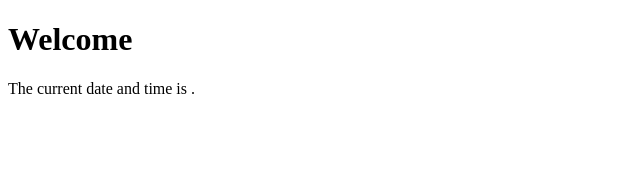
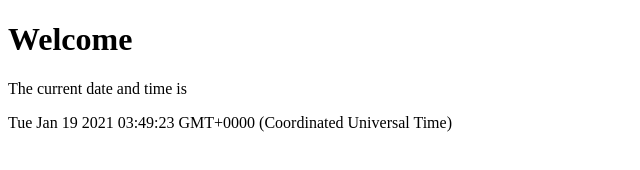
Before and after one commit to JordanT111596/Dana-Demo, a plain HTML site: page hello.html in a window 1280 px wide. Shown: the whole page, without its empty margins (0-640 px from the left). Drawn offline with nearby package versions, Linux system fonts and the light colour scheme.

Commit message:
Fixed date and time using jQuery

```diff
--- a/hello.html
+++ b/hello.html
@@ -1,12 +1,24 @@
 <!DOCTYPE html>
 <html lang="en">
+
 <head>
     <meta charset="UTF-8">
     <meta name="viewport" content="width=device-width, initial-scale=1.0">
     <title>Hello</title>
 </head>
+
 <body>
     <h1>Welcome</h1>
-    <p>The current date and time is <script>Date();</script>.</p>
+    <p>The current date and time is</p>
+    <p id="dateLine">???</p>
+    <script src="https://code.jquery.com/jquery-3.4.1.min.js"></script>
+    <script>
+        $(document).ready(function () {
+            var ptag = $("#dateLine");
+            var dateBlock = Date();
+            ptag.html(dateBlock);
+        })
+    </script>
 </body>
+
 </html>
```
